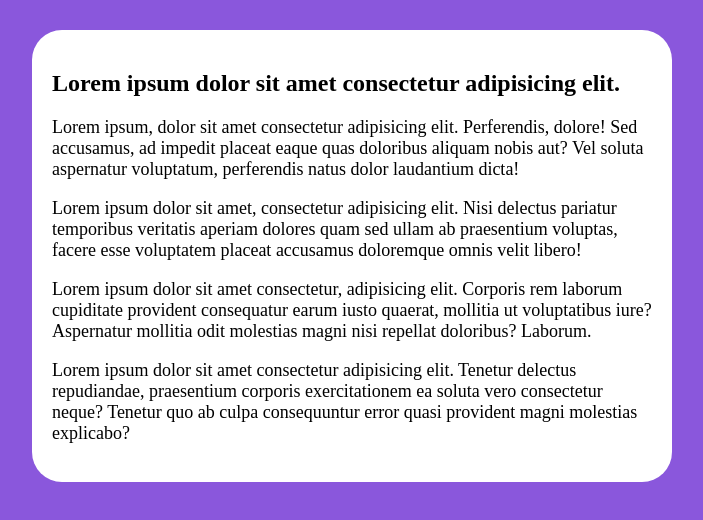
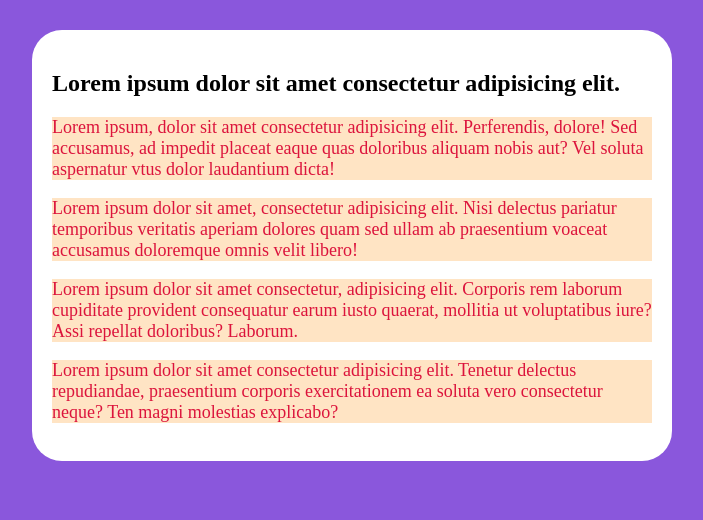
Before and after one commit to williamdossantos-wq/aula-java, a plain HTML site: page pasta-js-script/Aula-16/index.html in a window 1280 px wide. Shown: the whole page, without its empty margins (288-991 px from the left). Drawn offline with Linux system fonts and the light colour scheme.

Commit message:
parte-13

```diff
--- a/pasta-js-script/Aula-16/asstes/index.js
+++ b/pasta-js-script/Aula-16/asstes/index.js
@@ -1,2 +1,11 @@
 const paragrafo = document.querySelector('.paragrafo');
 const ps = paragrafo.querySelectorAll('p');
+
+const estilos = getComputedStyle(document.body);
+const backgroundBody = estilos.backgroundColor;
+
+
+for (let p of ps){
+p.style.backgroundColor = '#FFE4C4';
+p.style.color = '#DC143C';
+}
--- a/pasta-js-script/Aula-16/index.html
+++ b/pasta-js-script/Aula-16/index.html
@@ -10,10 +10,10 @@
     <section class="bloco">
         <h1>Lorem ipsum dolor sit amet consectetur adipisicing elit.</h1>
         <div class="paragrafo">
-            <p>Lorem ipsum, dolor sit amet consectetur adipisicing elit. Perferendis, dolore! Sed accusamus, ad impedit placeat eaque quas doloribus aliquam nobis aut? Vel soluta aspernatur voluptatum, perferendis natus dolor laudantium dicta!</p>
-            <p>Lorem ipsum dolor sit amet, consectetur adipisicing elit. Nisi delectus pariatur temporibus veritatis aperiam dolores quam sed ullam ab praesentium voluptas, facere esse voluptatem placeat accusamus doloremque omnis velit libero!</p>
-            <p>Lorem ipsum dolor sit amet consectetur, adipisicing elit. Corporis rem laborum cupiditate provident consequatur earum iusto quaerat, mollitia ut voluptatibus iure? Aspernatur mollitia odit molestias magni nisi repellat doloribus? Laborum.</p>
-            <p>Lorem ipsum dolor sit amet consectetur adipisicing elit. Tenetur delectus repudiandae, praesentium corporis exercitationem ea soluta vero consectetur neque? Tenetur quo ab culpa consequuntur error quasi provident magni molestias explicabo?</p>
+            <p>Lorem ipsum, dolor sit amet consectetur adipisicing elit. Perferendis, dolore! Sed accusamus, ad impedit placeat eaque quas doloribus aliquam nobis aut? Vel soluta aspernatur vtus dolor laudantium dicta!</p>
+            <p>Lorem ipsum dolor sit amet, consectetur adipisicing elit. Nisi delectus pariatur temporibus veritatis aperiam dolores quam sed ullam ab praesentium voaceat accusamus doloremque omnis velit libero!</p>
+            <p>Lorem ipsum dolor sit amet consectetur, adipisicing elit. Corporis rem laborum cupiditate provident consequatur earum iusto quaerat, mollitia ut voluptatibus iure? Assi repellat doloribus? Laborum.</p>
+            <p>Lorem ipsum dolor sit amet consectetur adipisicing elit. Tenetur delectus repudiandae, praesentium corporis exercitationem ea soluta vero consectetur neque? Ten magni molestias explicabo?</p>
         </div>
     </section>
     <script src="asstes/index.js"></script>
```
Also changed, not shown: pasta-js-script/Aula-17/index.js (added, +21 -0 lines).
